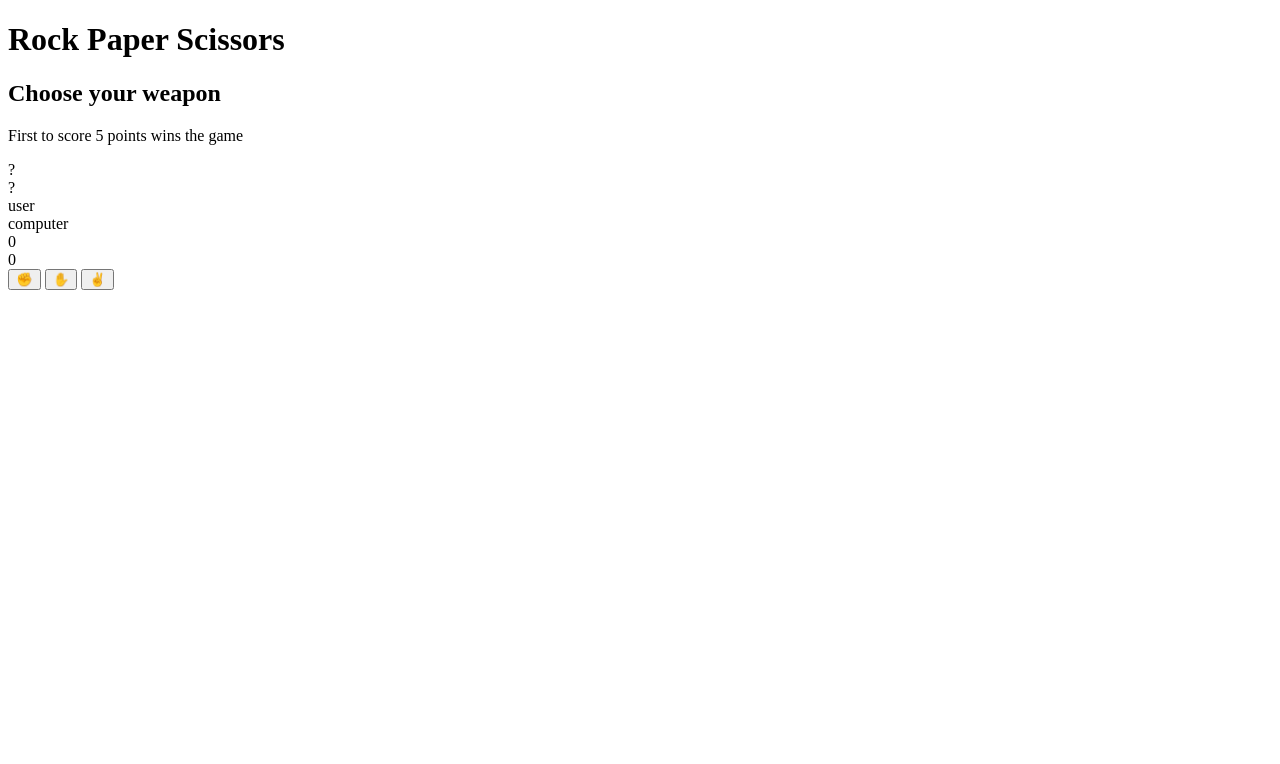
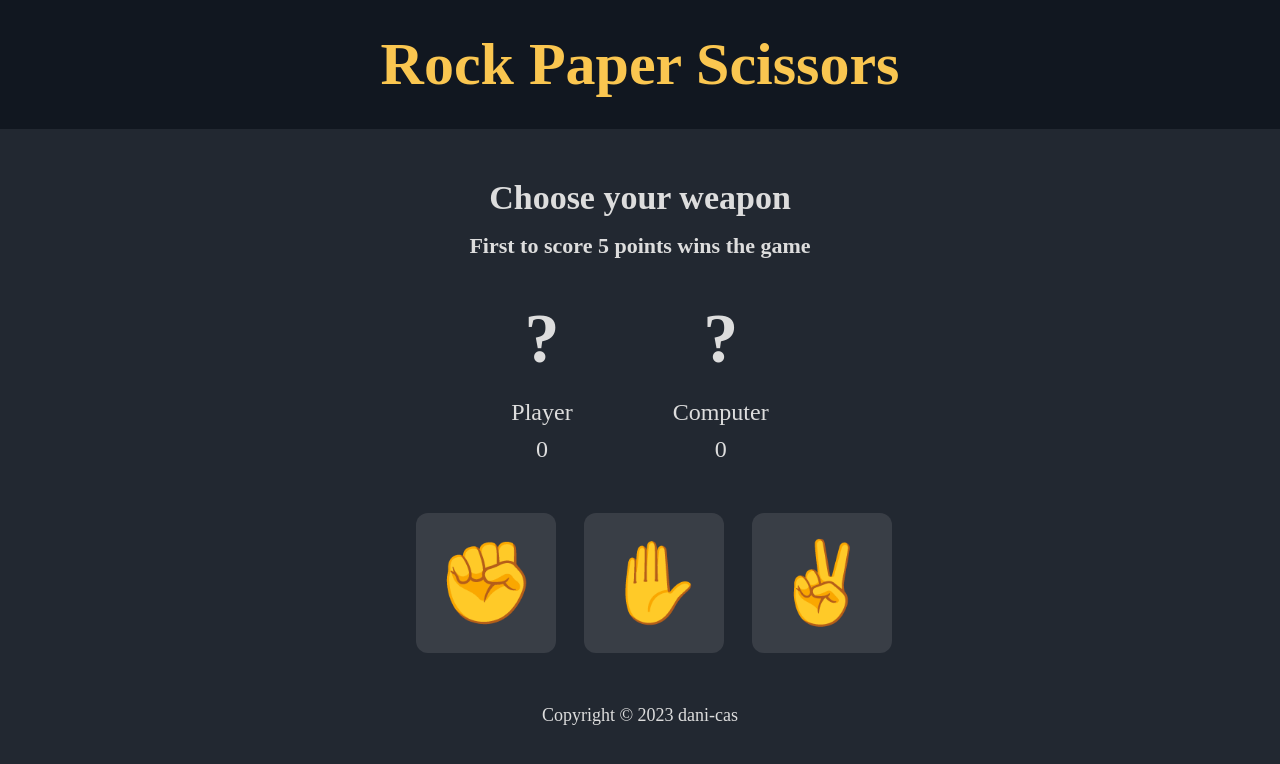
Before and after one commit to dani-cas/Rock-Paper-Scissor, a plain HTML site: page index.html in a window 1280 px wide. Drawn offline with Linux system fonts and the light colour scheme.

Commit message:
modified index.html

```diff
--- a/index.html
+++ b/index.html
@@ -19,25 +19,27 @@
     </div>
 
     <div class="scoreBoard">
-        <div class="options">
-            <div id="playerChoice">?</div>
-            <div id="computerChoice">?</div>
+        <div class="player">
+            <div class="choice" id="playerChoice">?</div>
+            <div class="labels" id="playerLabel">Player</div>
+            <div class="score" id="playerScore">0</div>
         </div>
-        <div class="label"></div>
-            <div id="playerLabel">user</div>
-            <div id="computerLabel">computer</div>
-        </div>
-        <div class="score">
-            <div id="playerScore">0</div>
-            <div id="computerScore">0</div>
+
+        <div class="computer">
+            <div class="choice" id="computerChoice">?</div>
+            <div class="labels" id="computerLabel">Computer</div>
+            <div class="score" id="computerScore">0</div>
         </div>
     </div>
 
-    <div class="choices">
+    <div class="options">
         <button id="rock">&#9994</button>
         <button id="paper">&#9995</button>
         <button id="scissors">&#9996</button>
     </div>
 
+    <footer>
+        Copyright &copy; 2023 dani-cas
+    </footer>
 </body>
 </html>
--- a/styles.css
+++ b/styles.css
@@ -0,0 +1,90 @@
+* {
+    margin:0;
+    padding:0;
+    box-sizing:border-box;
+}
+
+body {
+    background-color:#222831;
+    color:#dddddd;
+    display:flex;
+    flex-direction:column;
+    text-align:center;
+}
+
+header {
+    background-color:#111720;
+    color:#fac650;
+    text-align:center;
+    font-size:30px;
+    padding:30px;
+}
+
+.result {
+    padding-top:50px;
+    padding-bottom: 40px;
+}
+
+.result > h2 {
+    font-size:34px;
+    margin-bottom:16px;
+}
+
+.result > p {
+    font-size:22px;
+    font-weight:bold;
+}
+
+.scoreBoard {
+    display:flex;
+    flex-direction:row;
+    justify-content:center;
+    margin-bottom: 50px;
+}
+
+.player {
+    margin-right: 50px;
+    display: flex;
+    flex-direction: column;
+}
+
+.computer {
+    margin-left: 50px;
+    display: flex;
+    flex-direction: column;
+}
+
+.choice {
+    font-size: 70px;
+    font-weight: bold;
+    margin-bottom: 20px;
+}
+
+.labels {
+    font-size: 24px;
+    margin-bottom: 10px;
+}
+
+.score {
+    font-size: 24px;
+}
+
+.options {
+    display: flex;
+    justify-content: center;
+}
+
+button {
+    height: 140px;
+    width: 140px;
+    font-size: 80px;
+    background-color:#393e46;
+    margin-left: 28px;
+    border-radius: 12px;
+    border: none;
+    margin-bottom: 52px;
+}
+
+footer {
+    font-size: 18px
+}
```
